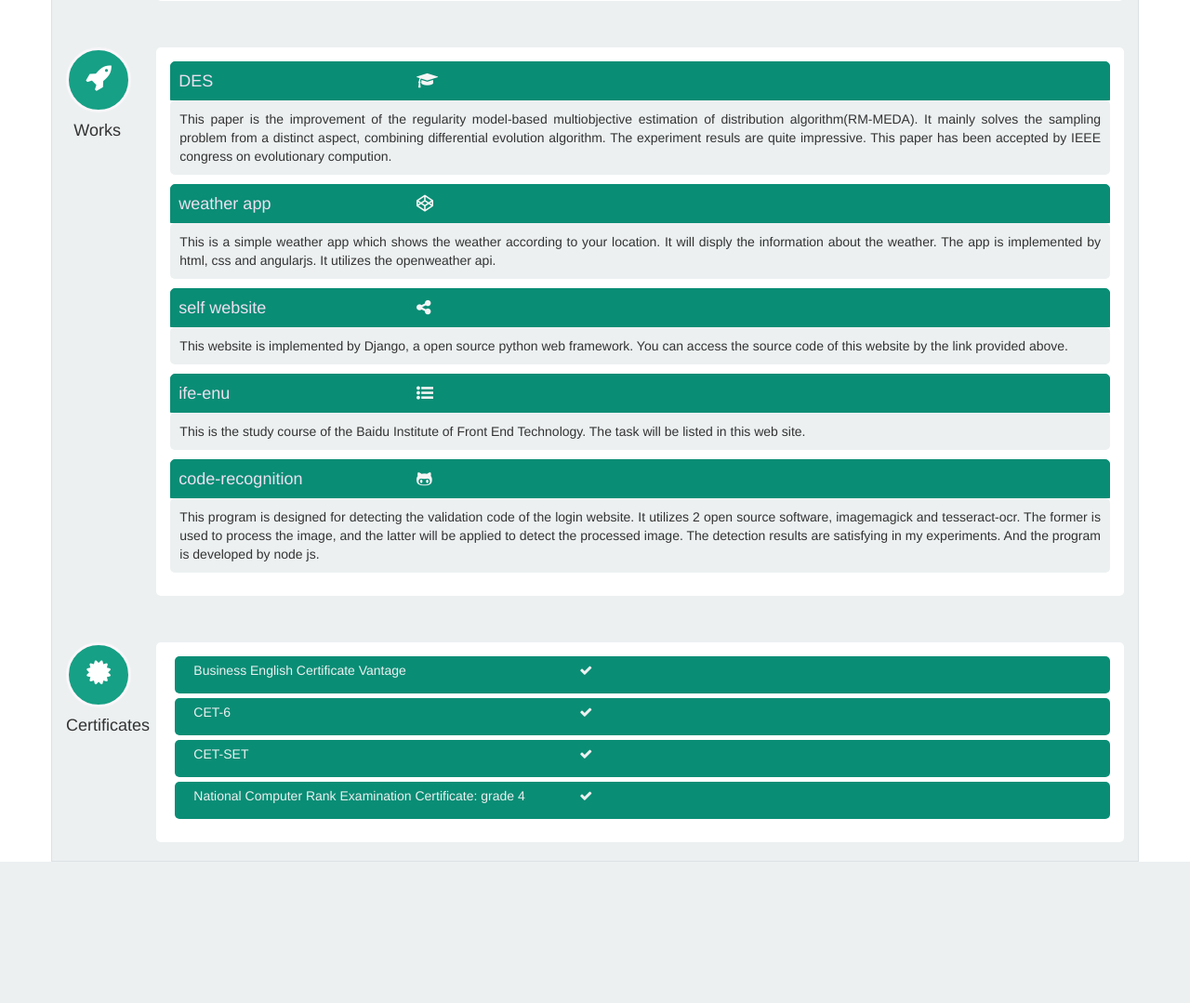
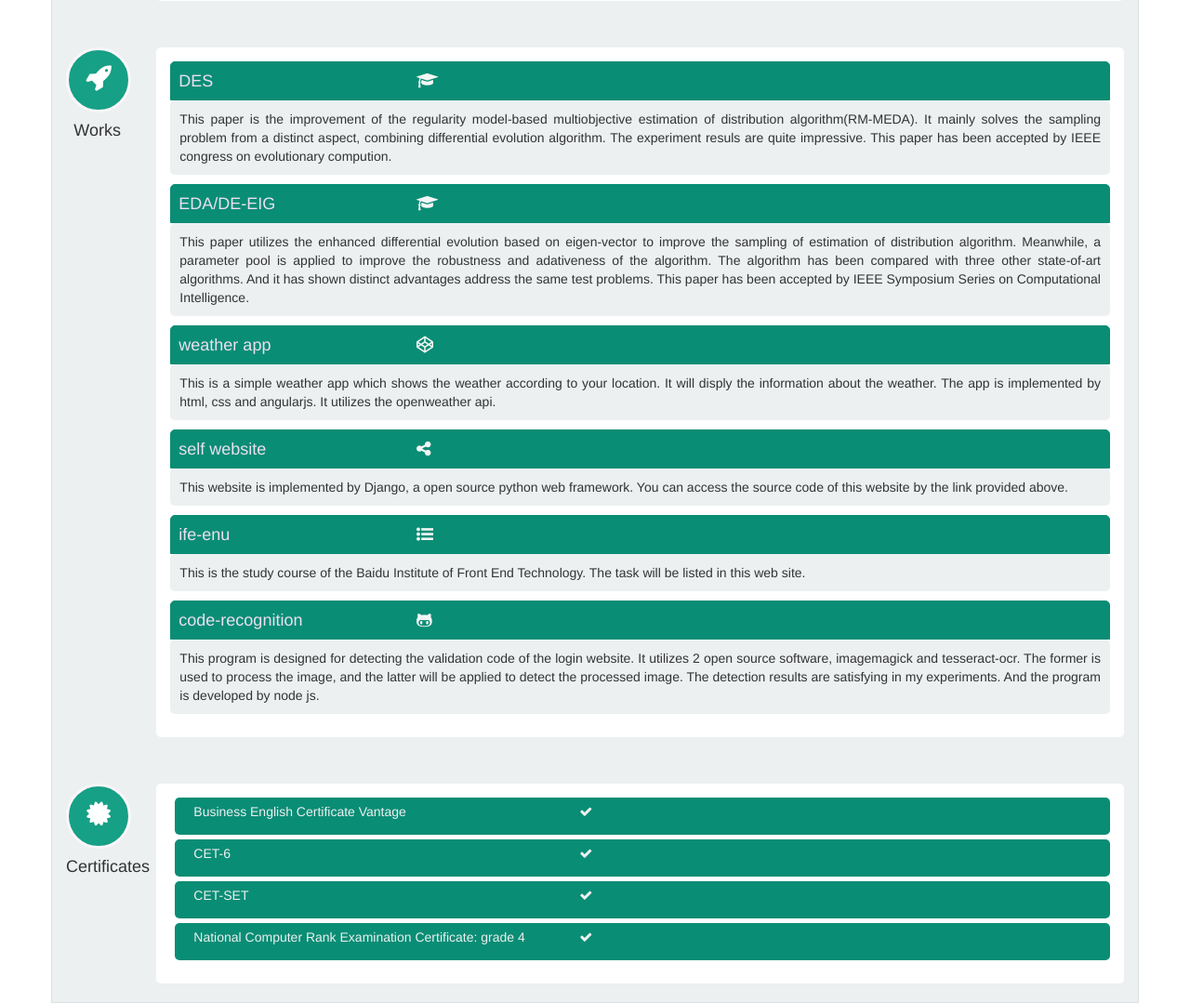
Before and after one commit to madneal/my-first-blog, a Django app: page /cv-en/ in a window 1280 px wide. Shown: the part 1623-2702 px from the top of the page at 93% size. Before the commit the page ends 2550 px from the top, so only its background shows below. Run offline with Django 3.2, Linux system fonts and the light colour scheme; some libraries are stand-ins or nearby versions.

Commit message:
modify the cv-en

```diff
--- a/blog/templates/blog/cv-en.html
+++ b/blog/templates/blog/cv-en.html
@@ -309,6 +309,20 @@
 							<div class="work-item">
 								<div class="head"><h4>
                                     <div class="row">
+                                        <div class="col-xs-12 col-lg-3"><span class="text">EDA/DE-EIG</span></div>
+                                        <div class="col-xs-12 col-lg-3"><span><a href="../paper_ssci16"><i class="fa fa-mortar-board"></i></a></span></div>
+                                    </div>
+                                    </h4></div>
+							    <div class="body">
+									<p>This paper utilizes the enhanced differential evolution based on eigen-vector to improve the sampling of estimation of distribution algorithm.
+									Meanwhile, a parameter pool is applied to improve the robustness and adativeness of the algorithm. The algorithm has been compared with
+									three other state-of-art algorithms. And it has shown distinct advantages address the same test problems. This paper has been accepted by IEEE
+									Symposium Series on Computational Intelligence.</p>
+								</div>
+							</div>
+							<div class="work-item">
+								<div class="head"><h4>
+                                    <div class="row">
                                         <div class="col-xs-12 col-lg-3"><span class="">weather app</span></div>
                                         <div class="col-xs-12 col-lg-3"><span><a href="http://codepen.io/nealecnu/full/GZpJrv/"><i class="fa fa-codepen"></i></a></span></div>
                                     </div>
```
